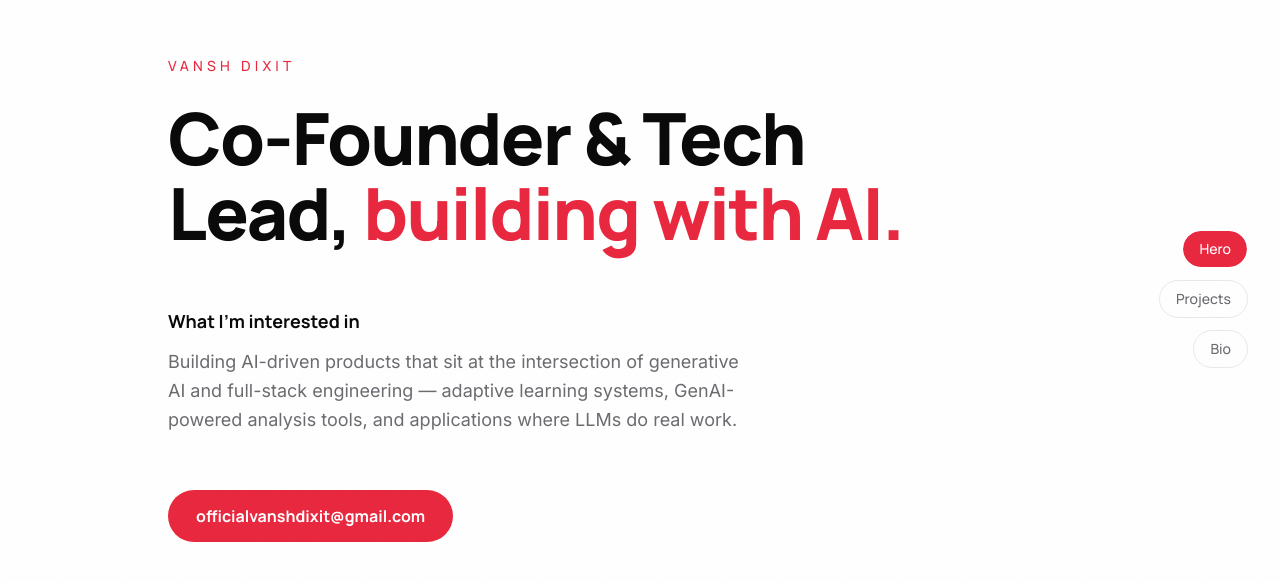
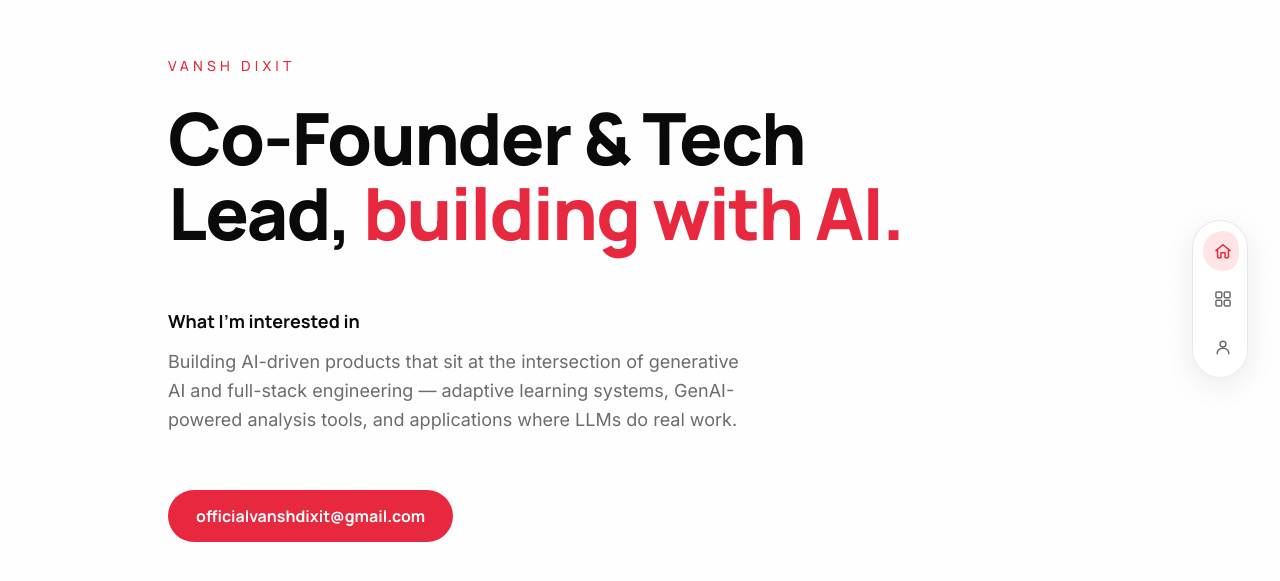
Before and after one commit to BatteryOrVansh/BatteryOrVansh.github.io, a Next.js app: page / in a window 1280 px wide. Shown: the part 101-682 px from the top of the page. Built offline with nearby package versions, Linux system fonts and the light colour scheme; no server answers; the database is empty.

Commit message:
Redesign right nav as an expanding icon rail
Collapses to icon-only by default, expands ~168px on hover to reveal
labels with spring easing; red blob marker on the active item.

```diff
--- a/src/components/nav/RightNav.tsx
+++ b/src/components/nav/RightNav.tsx
@@ -4,9 +4,35 @@ import Link from "next/link";
 import { usePathname } from "next/navigation";
 
 const NAV_ITEMS = [
-  { href: "/", label: "Hero" },
-  { href: "/projects", label: "Projects" },
-  { href: "/bio", label: "Bio" },
+  {
+    href: "/",
+    label: "Hero",
+    icon: (
+      <path d="M3.5 11.5 12 4.5l8.5 7M5.5 10v9a1 1 0 0 0 1 1h3v-6h5v6h3a1 1 0 0 0 1-1v-9" />
+    ),
+  },
+  {
+    href: "/projects",
+    label: "Projects",
+    icon: (
+      <>
+        <rect x="3.5" y="3.5" width="7" height="7" rx="1.5" />
+        <rect x="13.5" y="3.5" width="7" height="7" rx="1.5" />
+        <rect x="3.5" y="13.5" width="7" height="7" rx="1.5" />
+        <rect x="13.5" y="13.5" width="7" height="7" rx="1.5" />
+      </>
+    ),
+  },
+  {
+    href: "/bio",
+    label: "Bio",
+    icon: (
+      <>
+        <circle cx="12" cy="8.5" r="3.5" />
+        <path d="M5 20c0-4.2 3.13-6.5 7-6.5s7 2.3 7 6.5" />
+      </>
+    ),
+  },
 ] as const;
 
 export function RightNav() {
@@ -17,7 +43,7 @@ export function RightNav() {
   return (
     <nav
       aria-label="Primary"
-      className="fixed right-4 top-1/2 z-40 hidden -translate-y-1/2 flex-col items-end gap-3 sm:flex md:right-8"
+      className="group fixed right-4 top-1/2 z-40 hidden w-14 -translate-y-1/2 flex-col gap-1 rounded-[2rem] border border-border bg-bg/85 p-2 shadow-[0_8px_30px_rgba(10,10,10,0.08)] backdrop-blur transition-[width] duration-500 ease-[var(--ease-spring)] hover:w-[168px] sm:flex md:right-8"
     >
       {NAV_ITEMS.map((item) => {
         const isActive = pathname === item.href;
@@ -25,19 +51,33 @@ export function RightNav() {
           <Link
             key={item.href}
             href={item.href}
-            className={`group relative flex items-center overflow-hidden rounded-full border px-4 py-2 text-sm font-headline font-medium transition-all duration-300 ease-[var(--ease-google)] ${
-              isActive
-                ? "border-transparent text-bg"
-                : "border-border text-fg-muted hover:text-fg"
+            className={`relative flex items-center gap-3 overflow-hidden rounded-full px-2.5 py-2.5 text-sm font-headline font-medium transition-colors duration-300 ${
+              isActive ? "text-fg" : "text-fg-muted hover:text-fg"
             }`}
           >
+            <span className="relative flex h-6 w-6 shrink-0 items-center justify-center">
               {isActive && (
                 <span
                   aria-hidden
-                className="absolute inset-0 -z-10 animate-blob-drift rounded-full bg-red"
+                  className="animate-blob-drift absolute -inset-2 -z-10 rounded-full bg-red-dim"
                 />
               )}
+              <svg
+                width="20"
+                height="20"
+                viewBox="0 0 24 24"
+                fill="none"
+                stroke={isActive ? "var(--red)" : "currentColor"}
+                strokeWidth="1.8"
+                strokeLinecap="round"
+                strokeLinejoin="round"
+              >
+                {item.icon}
+              </svg>
+            </span>
+            <span className="max-w-0 overflow-hidden whitespace-nowrap opacity-0 transition-all duration-500 ease-[var(--ease-spring)] group-hover:max-w-[100px] group-hover:opacity-100">
               {item.label}
+            </span>
           </Link>
         );
       })}
```
Lines whose indentation alone changed are shown as unchanged.
